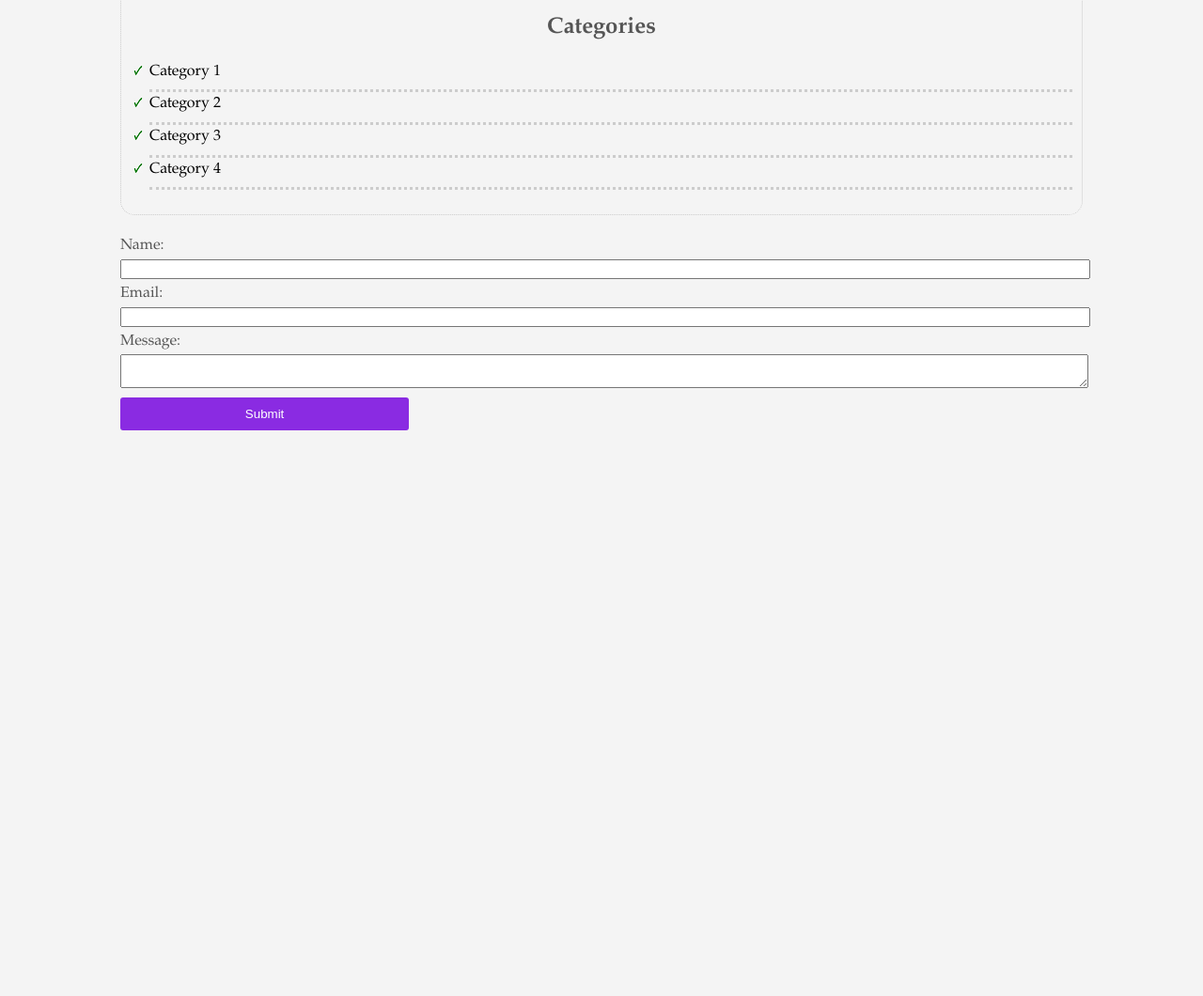
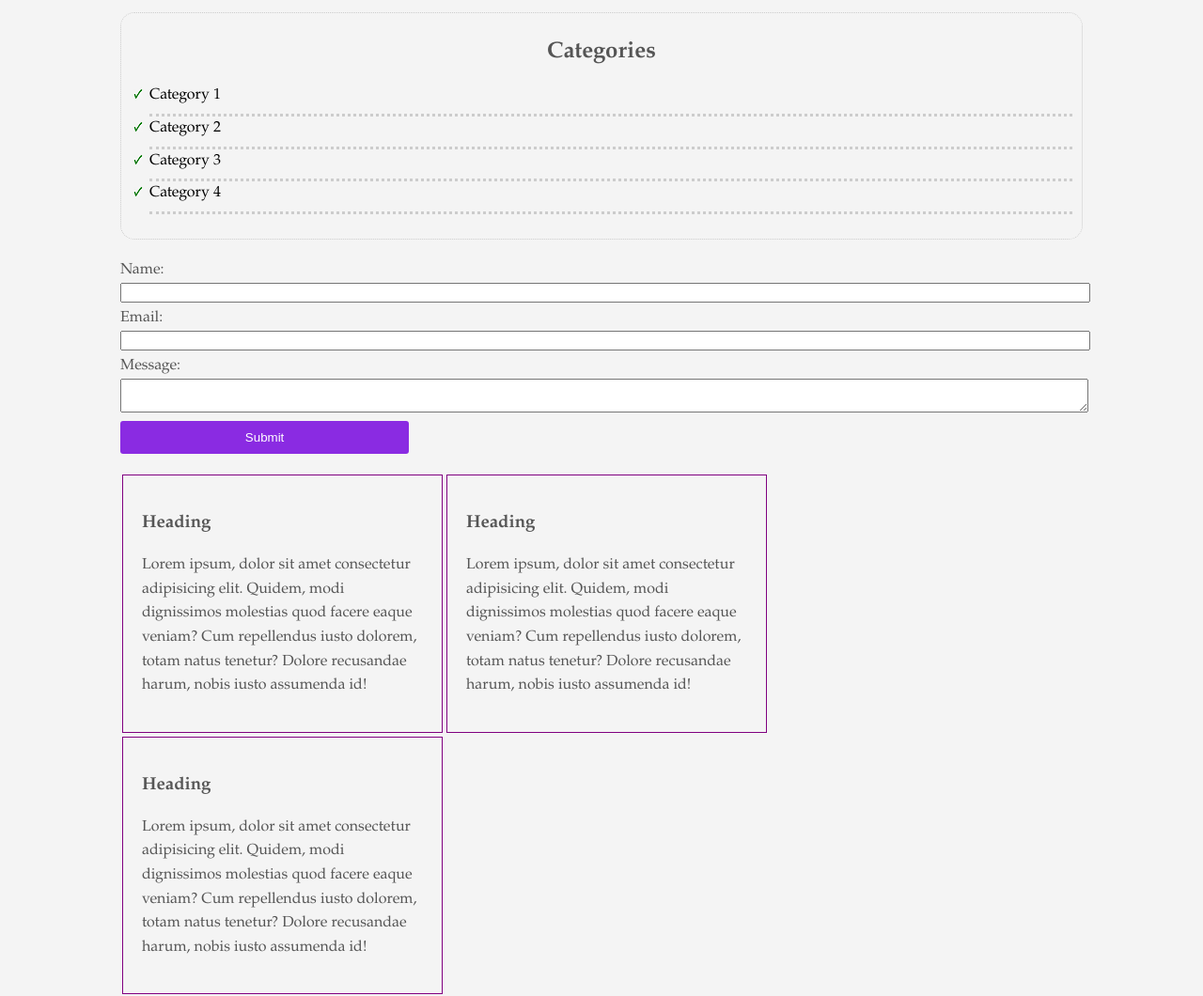
Before and after one commit to GaniyuSodiq/csscheatsheet, a plain HTML site: page index.html in a window 1280 px wide. Shown: the part 440-1500 px from the top of the page at 94% size. Before the commit the page ends 1398 px from the top, so only its background shows below. Drawn offline with Linux system fonts and the light colour scheme.

Commit message:
css alignment
float and clear both

```diff
--- a/css/style.css
+++ b/css/style.css
@@ -97,6 +97,10 @@ a:active{
   display: block;
 }
 
+.my-form{
+  margin-bottom: 20px;
+}
+
 .my-form input[type="text"], textarea{
   width: 100%;
 }
@@ -114,3 +118,12 @@ a:active{
   background-color: green;
   color: gold;
 }
+
+.block{
+  float: left;
+  width: 33.3%;
+  box-sizing: border-box;
+  padding: 20px;
+  border: 1px purple solid;
+  margin: 2px;
+}
--- a/index.html
+++ b/index.html
@@ -15,6 +15,7 @@
     <p>
       Lorem ipsum dolor, sit amet consectetur adipisicing elit.    Eos error, laudantium mollitia eius in voluptatem aliquam nisi harum distinctio ratione commodi molestias dolorem dicta iure illum architecto, accusantium magnam nam?
     </p>
+    <a class= "button" href="#">Learn More</a>
   </div>
 
   <div class="box-2">
@@ -53,7 +54,22 @@
     </div>
     <input type="submit" class="button" value="Submit" name="">
   </form>
-</div>
+
+  <div class="block">
+    <h3>Heading</h3>
+    <p>Lorem ipsum, dolor sit amet consectetur adipisicing elit. Quidem, modi dignissimos molestias quod facere eaque veniam? Cum repellendus iusto dolorem, totam natus tenetur? Dolore recusandae harum, nobis iusto assumenda id!</p>
+  </div>
+  <div class="block">
+    <h3>Heading</h3>
+    <p>Lorem ipsum, dolor sit amet consectetur adipisicing elit. Quidem, modi dignissimos molestias quod facere eaque veniam? Cum repellendus iusto dolorem, totam natus tenetur? Dolore recusandae harum, nobis iusto assumenda id!</p>
+  </div>
+  <div class="block">
+    <h3>Heading</h3>
+    <p>Lorem ipsum, dolor sit amet consectetur adipisicing elit. Quidem, modi dignissimos molestias quod facere eaque veniam? Cum repellendus iusto dolorem, totam natus tenetur? Dolore recusandae harum, nobis iusto assumenda id!</p>
+  </div>
+
+</div> <!-- container ends -->
+
 
 <div style="margin-top:500px ;"></div>
 </body>
```
